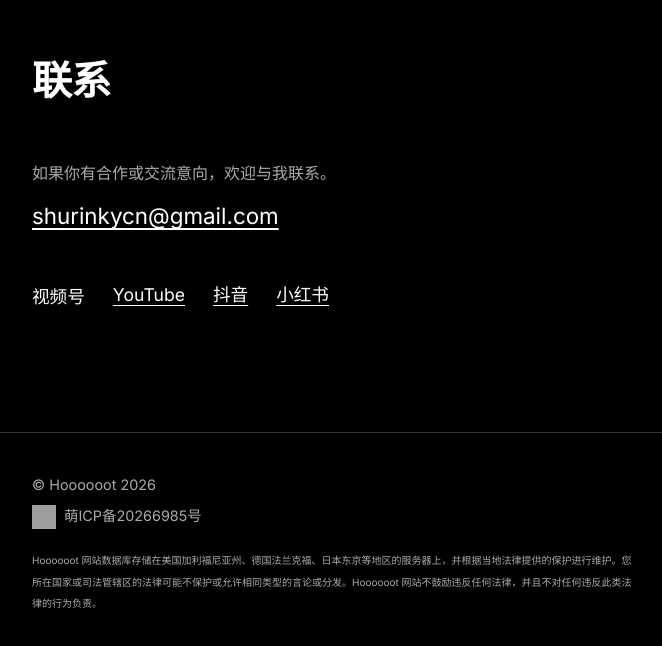
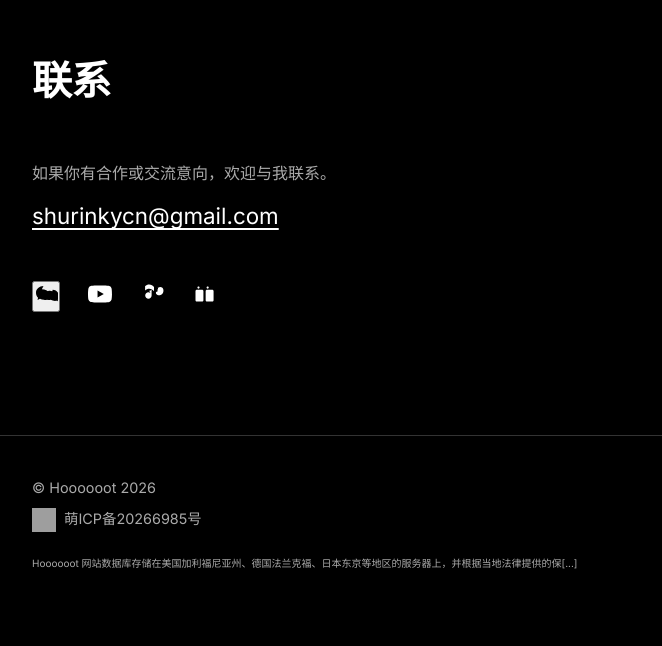
Before and after one commit to Hoooooot-gem/hoooooot-gem.github.io, a plain HTML site: page index.html in a window 1280 px wide. Shown: the part 2999-3645 px from the top of the page, without its empty margins (88-750 px from the left). After the commit the page ends 3618 px from the top, so only its background shows below. Drawn offline with Linux system fonts and the light colour scheme; grey boxes are pictures that could not be loaded.

Commit message:
Replace social platform text with logo icons while keeping click functionality

```diff
--- a/index.html
+++ b/index.html
@@ -178,20 +178,37 @@
                     <div class="social-links">
                         <!-- 视频号（含二维码显示逻辑） -->
                         <div class="social-item wechat-item">
-                            <span class="social-label">视频号</span>
+                            <button class="social-icon-btn" id="wechat-btn" aria-label="微信视频号">
+                                <svg viewBox="0 0 24 24" width="24" height="24" fill="currentColor">
+                                    <path d="M9.5 3C5.36 3 2 6.01 2 9.72c0 1.93.76 3.74 2.05 5.09l-.53 2.13 2.48-1.21c1.16.6 2.46.95 3.84.95h.17C11 17.52 13.5 16.8 14.48 15.53c2.05-2.78 1.15-6.62-2.16-8.26-1.35-.7-2.88-.99-4.45-.99z"/>
+                                    <path d="M18.3 8.2c-1.97-1.05-4.6-.6-6.22.9-.52.48-.95 1.05-1.23 1.65-.28.6-.44 1.24-.44 1.89 0 2.36 1.85 4.45 4.44 4.45.61 0 1.2-.09 1.77-.27 1.33.7 2.84 1.08 4.39 1.08.6 0 1.2-.04 1.78-.14l1.31.65-.36-1.42c.8-1.08 1.29-2.39 1.29-3.82 0-3.46-2.88-6.34-6.34-6.34z"/>
+                                </svg>
+                            </button>
                             <div class="qr-popup" id="wechat-qr">
                                 <img src="/images/WeChatChannelQRCode.png" alt="视频号二维码" loading="lazy">
                             </div>
                         </div>
 
                         <!-- YouTube -->
-                        <a href="https://m.youtube.com/channel/UC8tGv8Q6uknTwidi39MQzFQ" target="_blank" rel="noopener noreferrer" class="social-link">YouTube</a>
+                        <a href="https://m.youtube.com/channel/UC8tGv8Q6uknTwidi39MQzFQ" target="_blank" rel="noopener noreferrer" class="social-icon-link" aria-label="YouTube">
+                            <svg viewBox="0 0 24 24" width="24" height="24" fill="currentColor">
+                                <path d="M23.498 6.186a3.016 3.016 0 0 0-2.122-2.136C19.505 3.545 12 3.545 12 3.545s-7.505 0-9.377.505A3.017 3.017 0 0 0 .502 6.186C0 8.07 0 12 0 12s0 3.93.502 5.814a3.016 3.016 0 0 0 2.122 2.136c1.871.505 9.376.505 9.376.505s7.505 0 9.377-.505a3.015 3.015 0 0 0 2.122-2.136C24 15.93 24 12 24 12s0-3.93-.502-5.814zM9.545 15.568V8.432L15.818 12l-6.273 3.568z"/>
+                            </svg>
+                        </a>
 
                         <!-- 抖音 -->
-                        <a href="https://v.douyin.com/DaqvLirlmJU" target="_blank" rel="noopener noreferrer" class="social-link">抖音</a>
+                        <a href="https://v.douyin.com/DaqvLirlmJU" target="_blank" rel="noopener noreferrer" class="social-icon-link" aria-label="抖音">
+                            <svg viewBox="0 0 24 24" width="24" height="24" fill="currentColor">
+                                <path d="M18.12 5.84c1.35-1 2.81-1.09 3.95-.23 1.14.86 1.62 2.27 1.32 3.89-.31 1.62-1.35 3-2.81 3.56-1.46.56-3.22.3-4.35-1.09-.38-.48-.46-1.08-.23-1.6.23-.52.85-.83 1.54-.77v-2.35c.15 0 .3.02.46.03v-1.83c-.15 0-.3-.02-.46-.03zM9.19 2.5c1.92.04 3.73.92 4.82 2.44v4.36c-1.09-1.52-2.9-2.4-4.82-2.44-1.54 0-3.02.6-4.1 1.68V4.18c1.08-1.08 2.56-1.68 4.1-1.68zm0 6.2c.92 0 1.78-.37 2.42-1.02v5.88c0 1.76-1.44 3.2-3.2 3.2-1.76 0-3.2-1.44-3.2-3.2 0-1.76 1.44-3.2 3.2-3.2.78 0 1.51.28 2.1.78"/>
+                            </svg>
+                        </a>
 
                         <!-- 小红书 -->
-                        <a href="https://xhslink.com/m/2uhLo66EVVN" target="_blank" rel="noopener noreferrer" class="social-link">小红书</a>
+                        <a href="https://xhslink.com/m/2uhLo66EVVN" target="_blank" rel="noopener noreferrer" class="social-icon-link" aria-label="小红书">
+                            <svg viewBox="0 0 24 24" width="24" height="24" fill="currentColor">
+                                <path d="M3.5 9.08c0-.74.6-1.34 1.34-1.34h5.23c.74 0 1.34.6 1.34 1.34v9.14c0 .74-.6 1.34-1.34 1.34H4.84c-.74 0-1.34-.6-1.34-1.34V9.08zm10.16 0c0-.74.6-1.34 1.34-1.34h5.23c.74 0 1.34.6 1.34 1.34v9.14c0 .74-.6 1.34-1.34 1.34h-5.23c-.74 0-1.34-.6-1.34-1.34V9.08zM6.5 4.5c.6 0 1.09.49 1.09 1.09s-.49 1.09-1.09 1.09-1.09-.49-1.09-1.09.49-1.09 1.09-1.09zm9.16 0c.6 0 1.09.49 1.09 1.09s-.49 1.09-1.09 1.09-1.09-.49-1.09-1.09.49-1.09 1.09-1.09z"/>
+                            </svg>
+                        </a>
                     </div>
                 </div>
             </div>
@@ -206,7 +223,7 @@
             <a style="text-decoration:none;" href="https://icp.gov.moe/moe-icon.zip"><img style="width:24px;height:24px;margin-bottom:-8px" src="https://icp.gov.moe/images/ico64.png"></a>
             <a href="https://icp.gov.moe/?keyword=20266985" target="_blank">萌ICP备20266985号</a>
             <!-- 👇 把这段文字挪到了 container 内部 -->
-            <div id="footer-tagline"><sub>Hoooooot 网站数据库存储在美国加利福尼亚州、德国法兰克福、日本东京等地区的服务器上，并根据当地法律提供的保护进行维护。您所在国家或司法管辖区的法律可能不保护或允许相同类型的言论或分发。Hoooooot 网站不鼓励违反任何法律，并且不对任何违反此类法律的行为负责。</sub></div>
+            <div id="footer-tagline"><sub>Hoooooot 网站数据库存储在美国加利福尼亚州、德国法兰克福、日本东京等地区的服务器上，并根据当地法律提供的保[...]
         </div>
     </footer>
 
```
